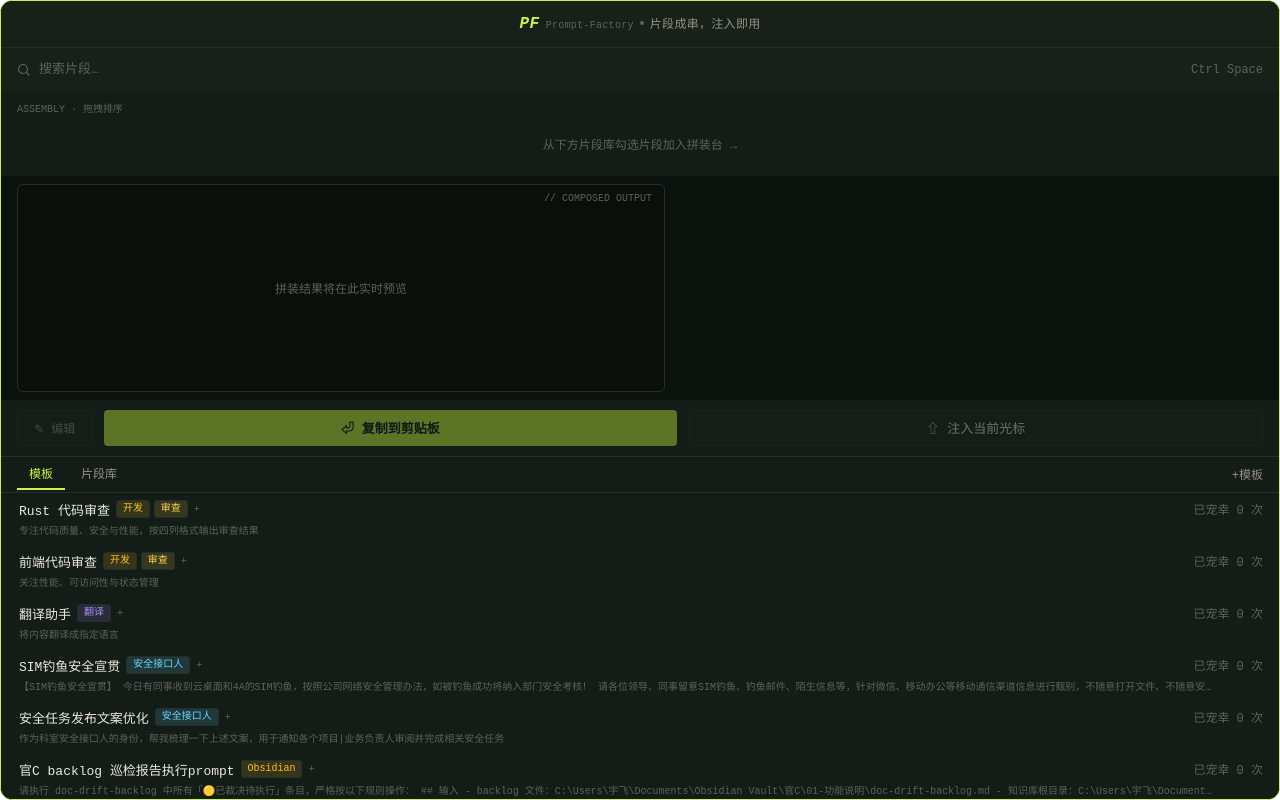
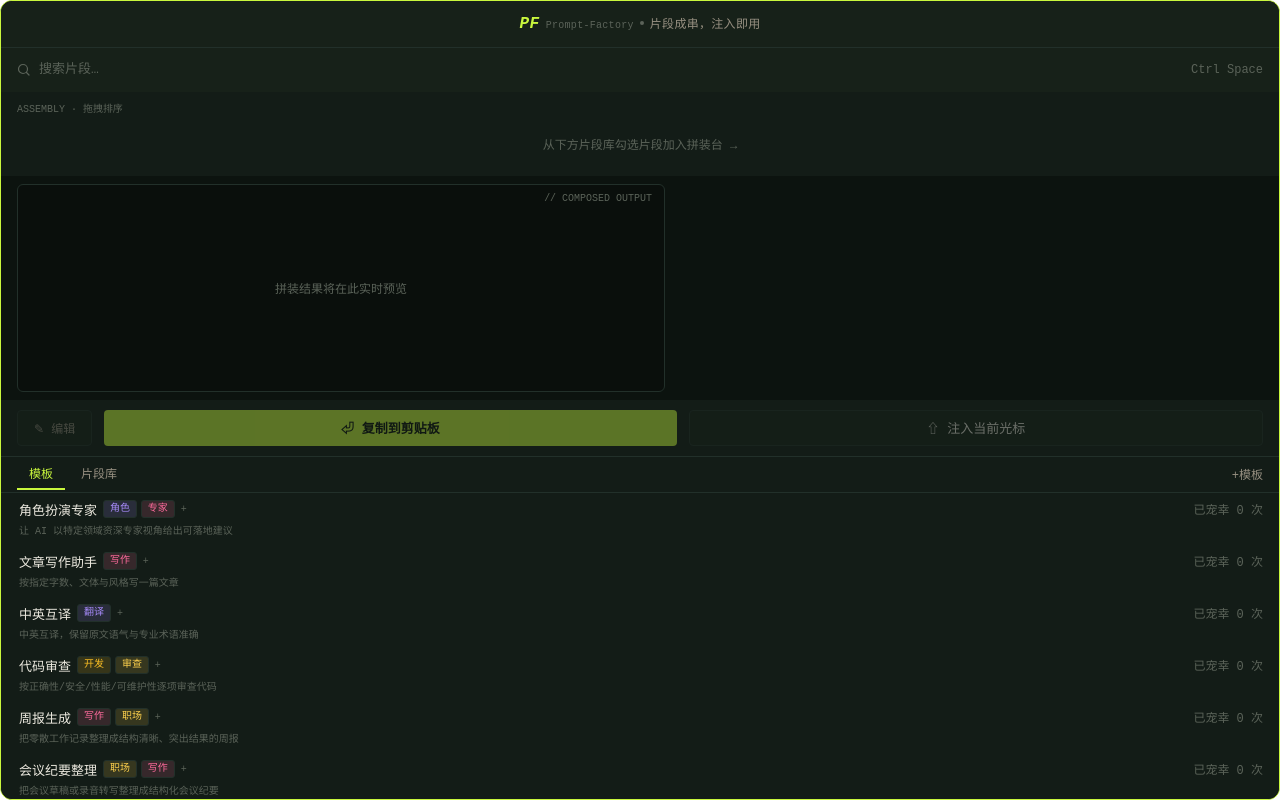
Before and after one commit to Real102/prompt-factory, a React (Vite) app: page / in a window 1280 px wide. Built offline with nearby package versions, Linux system fonts and the light colour scheme.

Commit message:
feat: 重写种子数据：变量示例片段与全新模板集

```diff
--- a/src/data/seedSnippets.ts
+++ b/src/data/seedSnippets.ts
@@ -320,10 +320,52 @@ const SEED_SNIPPETS: Array<Omit<Snippet, 'updated_at' | 'usage_count'>> = [
     content:
       '场景：用户在 {{页面}} 触发 {{动作}}，期望 {{预期结果}}，实际 {{实际结果}}。',
     version: 1
+  },
+  {
+    id: 'sn_seed_role_x',
+    category: 'role' as Category,
+    name: '评审角色',
+    content:
+      '以资深{{角色名}}视角评审，结论先行（通过/有条件通过/打回）。必须回答：①具体风险（量化到可接受阈值）；②至少一个会导致该设计在 {{返工周期}} 内返工的具体场景。禁止软词。',
+    version: 1
+  },
+  {
+    id: 'sn_seed_perm_x',
+    category: 'perm' as Category,
+    name: '操作权限',
+    content:
+      '你可{{允许动作}}，但不要{{禁止动作}}，每次改动须说明意图、范围与影响面。',
+    version: 1
+  },
+  {
+    id: 'sn_seed_avoid_x',
+    category: 'avoid' as Category,
+    name: '避免事项',
+    content:
+      '不要泛泛建议；不要跳过 {{审查项}} 审查；禁止执行 {{危险命令}} 等不可逆命令。',
+    version: 1
+  },
+  {
+    id: 'sn_seed_fmt_x',
+    category: 'fmt' as Category,
+    name: '输出格式',
+    content:
+      '按【{{问题等级}}｜{{位置}}｜{{建议}}｜{{理由}}】四列输出，末尾附 {{统计项}} 总结。',
+    version: 1
+  },
+  {
+    id: 'sn_seed_ctx_x',
+    category: 'ctx' as Category,
+    name: '上下文背景',
+    content:
+      '项目：{{项目名}}；技术栈：{{技术栈}}；模块：{{模块名}}。请基于实际代码作答。',
+    version: 1
   }
 ]
 
-const SEED_TEMPLATES: Array<Omit<Template, 'id' | 'type'>> = [
+/*
+ * —— 旧模板种子数据（已整体注释，保留备查）——
+const SEED_TEMPLATES_OLD: Array<Omit<Template, 'id' | 'type'>> = [
   {
     name: 'Rust 代码审查',
     description: '专注代码质量、安全与性能，按四列格式输出审查结果',
@@ -412,6 +454,91 @@ const SEED_TEMPLATES: Array<Omit<Template, 'id' | 'type'>> = [
     usage_count: 0
   }
 ]
+—— 旧模板种子数据注释结束 ——
+*/
+
+const SEED_TEMPLATES: Array<Omit<Template, 'id' | 'type'>> = [
+  {
+    name: '角色扮演专家',
+    description: '让 AI 以特定领域资深专家视角给出可落地建议',
+    content:
+      '你是一位{{领域}}领域的资深专家，拥有 10 年以上实战经验。请以该专家的视角，针对以下问题给出专业、可落地的建议：\n\n{{问题}}\n\n要求：先给出结论，再展开分析，最后给出可执行的下一步行动清单。',
+    tags: ['角色', '专家'],
+    usage_count: 0
+  },
+  {
+    name: '文章写作助手',
+    description: '按指定字数、文体与风格写一篇文章',
+    content:
+      '你是一名资深{{领域}}内容编辑。请围绕主题「{{主题}}」写一篇{{字数}}字左右的{{文体}}。\n\n要求：\n- 开头用钩子抓住读者注意力\n- 正文分 2-4 个小节，每节有明确观点和例证\n- 结尾总结并给出行动建议或思考\n- 语言{{风格：简洁有力/轻松幽默/专业严谨}}',
+    tags: ['写作'],
+    usage_count: 0
+  },
+  {
+    name: '中英互译',
+    description: '中英互译，保留原文语气与专业术语准确',
+    content:
+      '你是一位专业翻译，请将以下{{源语言}}翻译成{{目标语言}}。\n\n要求：\n- 准确传达原意，符合目标语言的表达习惯\n- 专业术语翻译准确\n- 保留原文格式与语气\n\n原文：\n{{原文}}',
+    tags: ['翻译'],
+    usage_count: 0
+  },
+  {
+    name: '代码审查',
+    description: '按正确性/安全/性能/可维护性逐项审查代码',
+    content:
+      '你是一位资深{{语言}}工程师，请严格审查以下代码：\n\n{{代码}}\n\n从以下维度逐项检查并给出结论：\n1. 正确性：逻辑错误、边界条件、异常处理\n2. 安全性：注入、越权、敏感信息泄露\n3. 可读性：命名、结构、注释\n4. 性能：明显的性能问题\n5. 可维护性：重复代码、可测试性\n\n输出格式：按【问题等级｜位置｜建议｜理由】四列输出，每条附修改建议和示例代码。',
+    tags: ['开发', '审查'],
+    usage_count: 0
+  },
+  {
+    name: '周报生成',
+    description: '把零散工作记录整理成结构清晰、突出结果的周报',
+    content:
+      '你是一位专业的职场写作助手。请根据以下本周工作记录，生成一份结构清晰的周报。\n\n本周工作记录：\n{{本周工作记录}}\n\n要求：\n- 结构：本周完成 / 进行中 / 下周计划 / 风险与需要的支持\n- 语言精炼，突出结果与数据，避免流水账\n- 每项工作一句话概括 + 一句话说明价值或进展',
+    tags: ['写作', '职场'],
+    usage_count: 0
+  },
+  {
+    name: '会议纪要整理',
+    description: '把会议草稿或录音转写整理成结构化会议纪要',
+    content:
+      '你是一位专业的会议记录助手。请根据以下会议记录草稿或录音转写，整理成一份结构清晰的会议纪要。\n\n会议原始内容：\n{{会议原始内容}}\n\n输出格式：\n1. 会议主题与参会人\n2. 核心结论（3-5 条）\n3. 决议事项（责任人 + 截止时间）\n4. 待办事项清单（Action Items）\n5. 遗留问题与后续讨论项',
+    tags: ['职场', '写作'],
+    usage_count: 0
+  },
+  {
+    name: '头脑风暴伙伴',
+    description: '从多个角度为主题生成点子并挑选最值得做的方向',
+    content:
+      '你是创意顾问。请围绕主题「{{主题}}」，从以下 5 个不同角度各给出 3 个点子：{{可选角度，如：用户视角/技术视角/商业模式/跨界借鉴/反向思考}}\n\n要求：\n- 每个点子一句话说清，附一句「为什么可行」\n- 至少 2 个点子要跳出常规思路\n- 最后挑出你认为最值得做的 1 个点子，说明理由和第一步行动',
+    tags: ['创意'],
+    usage_count: 0
+  },
+  {
+    name: '文本总结提炼',
+    description: '把长文压缩成核心结论 + 要点清单',
+    content:
+      '你是一位信息提炼专家。请将以下内容总结成一份{{目标读者}}能快速抓住重点的摘要。\n\n要求：\n- 一句话核心结论（TL;DR）\n- 3-5 条要点，每条一句话，按重要性排序\n- 保留关键数据、结论和行动项，删除冗余细节\n\n原文：\n{{原文}}',
+    tags: ['写作'],
+    usage_count: 0
+  },
+  {
+    name: '邮件/消息润色',
+    description: '把草稿改写成指定语气与场景的邮件或消息',
+    content:
+      '你是一位职场沟通专家。请将以下内容改写成一封{{正式程度：正式/半正式/轻松}}的{{场景：邮件/微信消息/请求信}}。\n\n原始内容/意图：\n{{原始内容}}\n\n要求：\n- 语气礼貌得体、简洁直接\n- 结构清晰：背景 → 请求/说明 → 期望的回复\n- 篇幅不超过 {{字数}} 字\n- 给出 2 个版本：简洁版 + 完整版',
+    tags: ['职场', '写作'],
+    usage_count: 0
+  },
+  {
+    name: '学习新概念',
+    description: '把复杂概念讲成大白话 + 生活类比 + 可上手的例子',
+    content:
+      '你是一位擅长化繁为简的老师。请用{{深度：小学生能懂/初学者/专业人士}}的深度讲解「{{概念}}」。\n\n要求：\n- 先用一句大白话说清它是什么\n- 再用一个生活中的类比帮助理解\n- 然后讲清楚它为什么重要、解决什么问题\n- 最后给出一个可上手的例子或练习\n\n请用中文回答，面向{{目标读者}}。',
+    tags: ['学习'],
+    usage_count: 0
+  }
+]
 
 /**
  * 返回初始种子数据（包含预设片段、模板与分类元信息）。
@@ -428,6 +555,20 @@ export function getSeedData(): AppData {
     const id = `tpl_seed_${i + 1}`
     templates[id] = { ...SEED_TEMPLATES[i], type: 'solidified', steps: null, id }
   }
+  // 临时组合模板（引用型）：按序拼合 5 条临时片段，注入时先经 variableEngine 填值
+  templates['tpl_seed_ref_x'] = {
+    id: 'tpl_seed_ref_x',
+    type: 'reference',
+    name: '代码审查模板（片段组合）',
+    steps: [
+      'sn_seed_role_x',
+      'sn_seed_perm_x',
+      'sn_seed_avoid_x',
+      'sn_seed_fmt_x',
+      'sn_seed_ctx_x'
+    ],
+    usage_count: 0
+  }
   return {
     snippets,
     templates,
```
